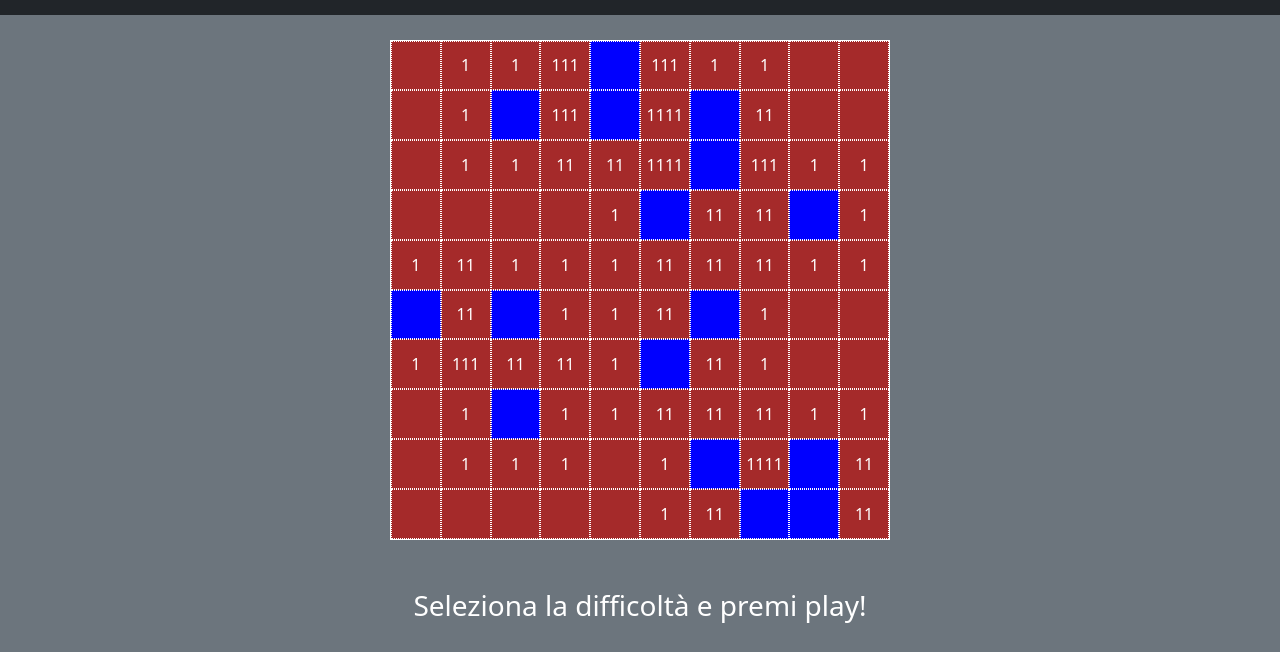
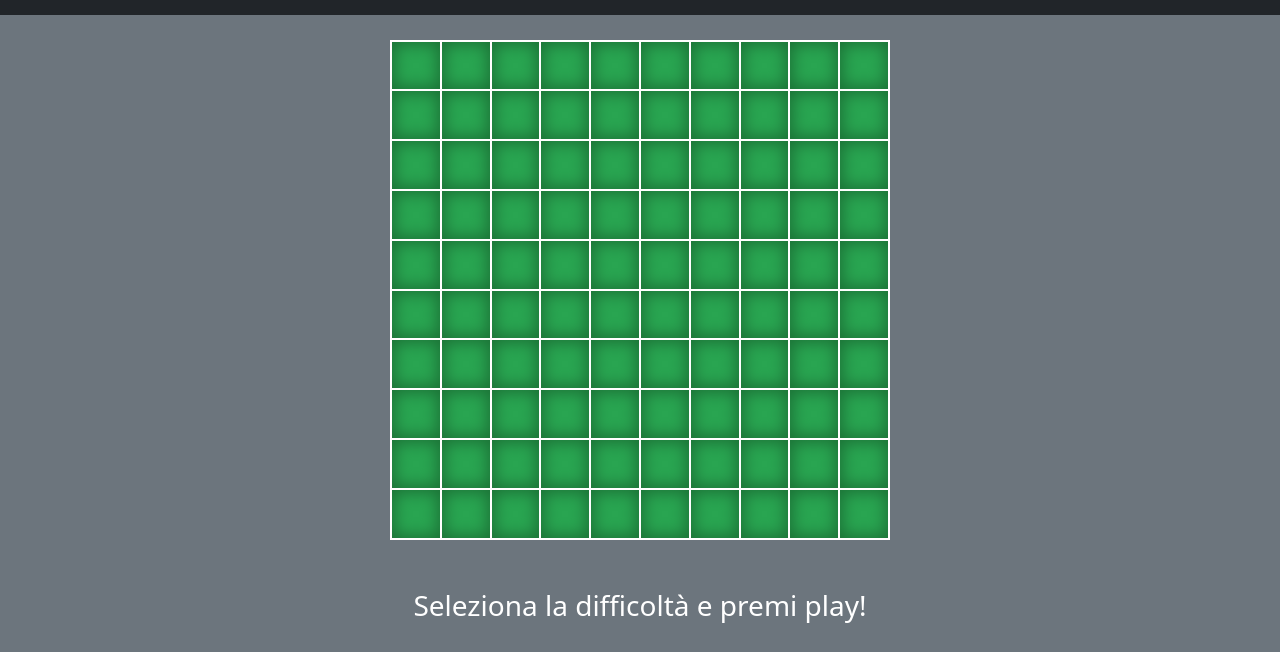
Before and after one commit to Dan848/js-campominato-grid, a plain HTML site: page index.html in a window 1280 px wide. Both pictures are taken after a click on the button "Play". Shown: the part 65-717 px from the top of the page. Drawn offline with nearby package versions, Linux system fonts and the light colour scheme.

Commit message:
fixed number around bombs + better layout

```diff
--- a/css/style.css
+++ b/css/style.css
@@ -15,13 +15,37 @@ header, footer {
 .square {
     height: calc(100% / var(--squareSide));
     width: calc(100% / var(--squareSide));
-    background-color: brown;
+    background-color: #6f00ff;
     display: flex;
     justify-content: center;
     align-items: center;
-    border: 1px dotted white;
+    border: 1px solid white;
+    position: relative;
+    cursor: pointer;
+    font-weight: 500;
+}
+
+.hide::after {
+    content: "" ;
+    display: flex;
+    justify-content: center;
+    align-items: center;
+    background-color: #29a551;
+    box-shadow: inset 0 0 15px 3px #1c7237;
+    position: absolute;
+    top: 0;
+    left: 0;
+    width: 100%;
+    height: 100%;
 }
 
 .bomb {
-    background-color: blue !important;
+    background-color: #a52a2a;
+    box-shadow: inset 0 0 15px 3px #721d1d;
+    color: black;
 }
+
+.num {
+    background-color: #4729a5;
+    box-shadow: inset 0 0 15px 3px #311c72;
+}
--- a/js/script.js
+++ b/js/script.js
@@ -24,7 +24,7 @@ function getRndInteger(min, max) {
 
 //Funzione per creare il quadrato e associare un ID in base alla riga e colonna
 function createSquare(nRow, nCol, nSquare) {
-    const square = createChild ("div",["square"], nSquare);
+    const square = createChild ("div",["square", "hide"], nSquare);
     square.id = `${nRow}-${nCol}`;
     return square;
 }
@@ -96,12 +96,16 @@ function play (e) {
     const allSquares = Array.from(document.querySelectorAll(".square"));
     console.log(allBombs);
 
-    //Per ogni quadrato aggiungo la bomba
+    //Posiziono le bombe
     for (let i = 0; i < allSquares.length; i++) {
         if (allBombs.includes(i)) {
             const cellBomb = allSquares[i];
             cellBomb.classList.add("bomb");
+            cellBomb.innerHTML = `<i class="fa-solid fa-bomb"></i>`
         }
+        allSquares[i].addEventListener("click", function(){
+            allSquares[i].classList.remove("hide")
+        })
     }
 
     //Ottengo l'array con la posizone di tutte le bombe
@@ -115,7 +119,31 @@ function play (e) {
     console.log(around);
         for(let j = 0; j < around.length; j++){
         if(around[j] && !around[j].classList.contains("bomb")) {
-            around[j].innerText += 1;
+            around[j].classList.add("num")
+            if (around[j].textContent == 1){
+                around[j].textContent = 2;
+            }
+            else if (around[j].textContent == 2){
+                around[j].textContent = 3;
+            }
+            else if (around[j].textContent == 3){
+                around[j].textContent = 4;
+            }
+            else if (around[j].textContent == 4){
+                around[j].textContent = 5;
+            }
+            else if (around[j].textContent == 5){
+                around[j].textContent = 6;
+            }
+            else if (around[j].textContent == 6){
+                around[j].textContent = 7;
+            }
+            else if (around[j].textContent == 7){
+                around[j].textContent = 8;
+            }
+            else {
+                around[j].textContent = 1;
+            }
         }
         }
     }
```
